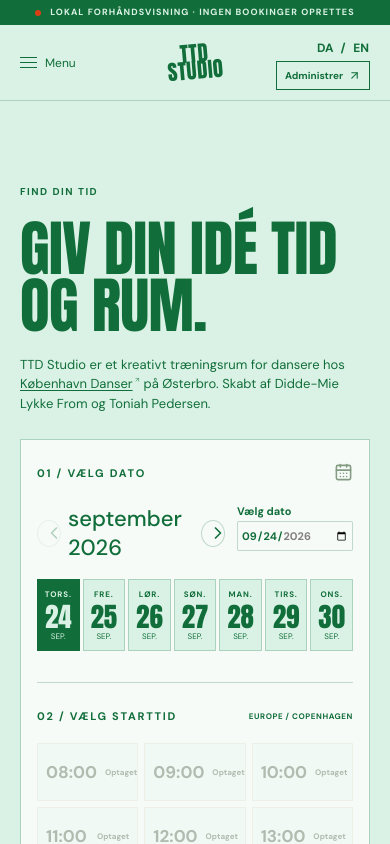
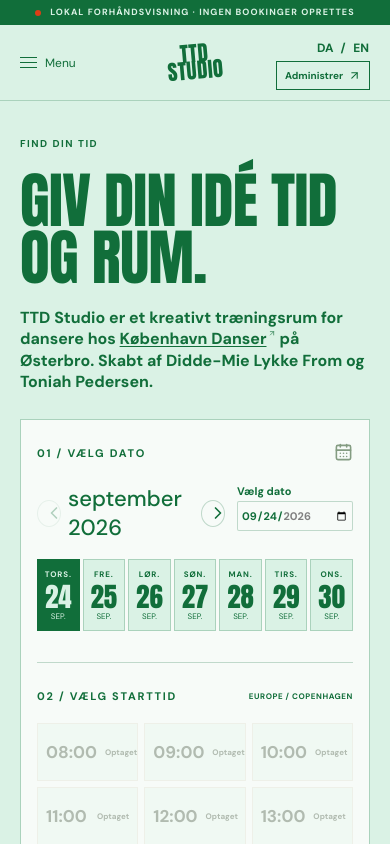
Before and after one commit to M3G4W4TT5/dd-website, a Next.js app in the folder apps/booking/: page / in a window 390 px wide. Shown: the top 844 px of the page. Built offline with nearby package versions, Linux system fonts and the light colour scheme.

Commit message:
Refine booking heading and time range selection

```diff
--- a/apps/booking/src/app/art-direction.css
+++ b/apps/booking/src/app/art-direction.css
@@ -78,7 +78,7 @@
 }
 .image-frame img { position: relative; }
 
-.booking-section { padding: 78px 2.3vw 130px; background: var(--cream); }
+.booking-section { padding: 30px 2.3vw 130px; background: var(--cream); }
 .booking-heading { align-items: end; }
 .section-kicker { color: var(--green-ink); font-size: 10px; letter-spacing: .15em; }
 .booking-heading h1 { max-width: 900px; margin-top: 20px; color: var(--green-ink); font-size: clamp(58px, 7.5vw, 123px); line-height: .94; text-transform: uppercase; letter-spacing: -.01em; }
@@ -184,7 +184,8 @@
   .hero-photo-detail { width: 77%; margin: 0 0 0 auto; }
   .hero-photo-detail img { height: 93vw; }
   .hero-photo figcaption { font-size: 9px; }
-  .booking-section, .studio-gallery-section { padding: 78px 20px 90px; }
+  .booking-section { padding: 30px 20px 90px; }
+  .studio-gallery-section { padding: 78px 20px 90px; }
   .booking-heading h1 { font-size: clamp(61px, 14vw, 88px); }
   .booking-heading > p { font-size: 14px; }
   .booking-layout { border: 1px solid var(--line); }
@@ -356,8 +357,8 @@
 
 .summary-footer a { text-decoration: underline; text-underline-offset: 3px; }
 .booking-heading-side { width: min(100%, 400px); }
-.booking-heading-side p { margin: 0; color: var(--green-ink); font-size: 16px; line-height: 1.5; }
-@media (max-width: 600px) { .booking-heading-side { margin-top: 20px; } .booking-heading-side p { font-size: 13px; } }
+.booking-heading-side p { margin: 0; color: var(--green-ink); font-size: 18px; font-weight: 700; line-height: 1.25; }
+@media (max-width: 600px) { .booking-heading-side { margin-top: 20px; } .booking-heading-side p { font-size: 16px; line-height: 1.35; } }
 .manage-main { max-width: 1120px; min-height: 65vh; margin: 0 auto; padding: 90px max(3vw, 24px) 120px; }
 .legal-header .booking-header-actions { margin-left: auto; gap: 20px; }
 .legal-header .manage-language-switch { gap: 7px; font-size: 12px; }
--- a/apps/booking/src/components/BookingExperience.tsx
+++ b/apps/booking/src/components/BookingExperience.tsx
@@ -43,7 +43,7 @@
     pickDate: "01 / VÆLG DATO",
     pickTime: "02 / VÆLG STARTTID",
     pickEnd: "02 / VÆLG SLUTTID (VALGFRIT)",
-    endHint: "Vælg den sidste time i tidsrummet, eller behold én time.",
+    endHint: "Vælg sidste time, eller vælg en tidligere time for at starte forfra. Én time er valgt som standard.",
     fullDay: "Hele dagen",
     multiDayLink: "Kontakt os",
     multiDayText: ", hvis du vil booke mere end én dag.",
@@ -89,7 +89,7 @@
     pickDate: "01 / CHOOSE A DATE",
     pickTime: "02 / CHOOSE A START TIME",
     pickEnd: "02 / CHOOSE AN END TIME (OPTIONAL)",
-    endHint: "Choose the last hour of your booking, or keep one hour.",
+    endHint: "Choose the last hour, or choose an earlier hour to start again. One hour is selected by default.",
     fullDay: "Full day",
     multiDayLink: "Contact us",
     multiDayText: " if you want to book more than one day.",
@@ -196,10 +196,6 @@
   const current = availability?.date === date ? availability : null;
   const selectedSlot = current?.slots.find((slot) => slot.id === selectedId) || null;
   const quote = current && selectedId ? quoteInterval(current, selectedId, hours) : null;
-  const validEndIds = current && selectedId && !endSelected
-    ? new Set(Array.from({ length: MAX_HOURS }, (_, index) => quoteInterval(current, selectedId, index + 1)?.slotIds.at(-1)).filter((id): id is string => !!id))
-    : null;
-
   function selectTime(slot: Slot) {
     if (!current || !slot.available) return;
     if (!selectedId || endSelected) {
@@ -213,7 +209,13 @@
     const startIndex = ordered.findIndex((entry) => entry.id === selectedId);
     const endIndex = ordered.findIndex((entry) => entry.id === slot.id);
     const nextHours = endIndex - startIndex + 1;
-    if (!quoteInterval(current, selectedId, nextHours)) return;
+    if (!quoteInterval(current, selectedId, nextHours)) {
+      setSelectedId(slot.id);
+      setHours(1);
+      setEndSelected(false);
+      setStatus("idle");
+      return;
+    }
     setHours(nextHours);
     setEndSelected(true);
     setStatus("idle");
@@ -322,7 +324,7 @@
               {loading ? <div className="slot-message">{t.loading}</div> : error ? <div className="slot-message error-message">{t.unavailable}</div> : !current?.slots.length ? <div className="slot-message">{t.noTimes}</div> : (
                 <div className="time-grid">
                   {current.slots.map((slot: Slot) => (
-                    <button type="button" key={slot.id} className={`time-slot ${quote?.slotIds.includes(slot.id) ? "selected" : ""}`} disabled={!slot.available || (validEndIds !== null && !validEndIds.has(slot.id))} onClick={() => selectTime(slot)} aria-pressed={quote?.slotIds.includes(slot.id) ?? false}>
+                    <button type="button" key={slot.id} className={`time-slot ${quote?.slotIds.includes(slot.id) ? "selected" : ""}`} disabled={!slot.available} onClick={() => selectTime(slot)} aria-pressed={quote?.slotIds.includes(slot.id) ?? false}>
                       <span className="time-value">{timeLabel(slot.start)}</span>
                       {!quote?.slotIds.includes(slot.id) && <span className="slot-state">{slot.available ? t.available : t.taken}</span>}
                     </button>
```
